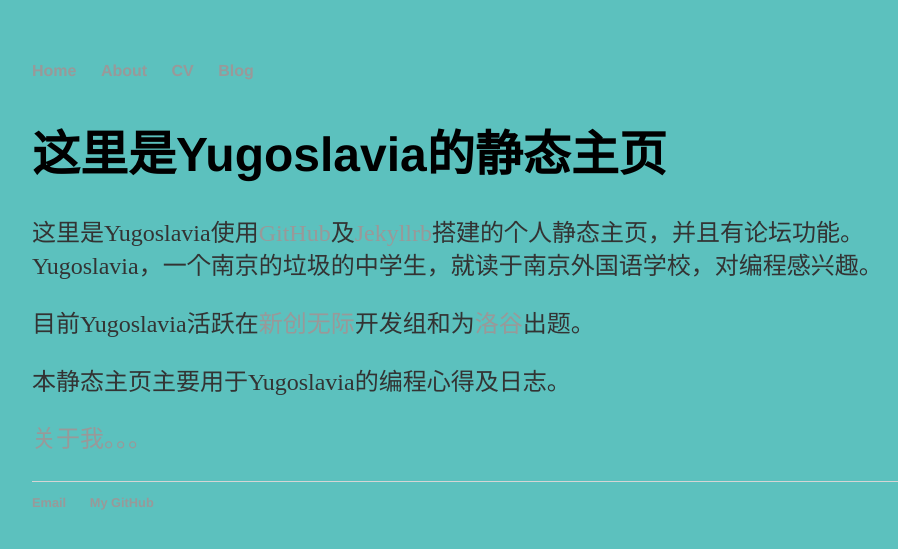
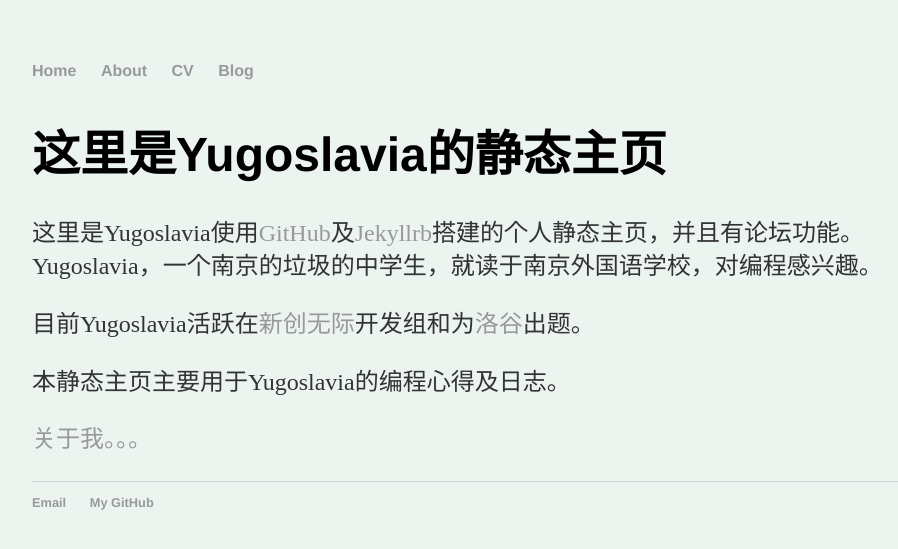
Before and after one commit to Yugoslavia36/yugoslavia36.github.io, a Jekyll site: the page built from index.html, in a window 1280 px wide. Shown: the top 549 px of the page, without its empty margins (160-1058 px from the left). Built offline with Jekyll 4.4.1, drawn with Linux system fonts in a browser that asks for light colours.

Commit message:
Update main.css

```diff
--- a/css/main.css
+++ b/css/main.css
@@ -1,4 +1,4 @@
-body { margin: 60px auto; width: 70%;background: #5cc1be;}
+body { margin: 60px auto; width: 70%;background: #ecf4f0;}
 
 a { text-decoration: none; color: #999; }
 a:hover { text-decoration: underline; }
```
